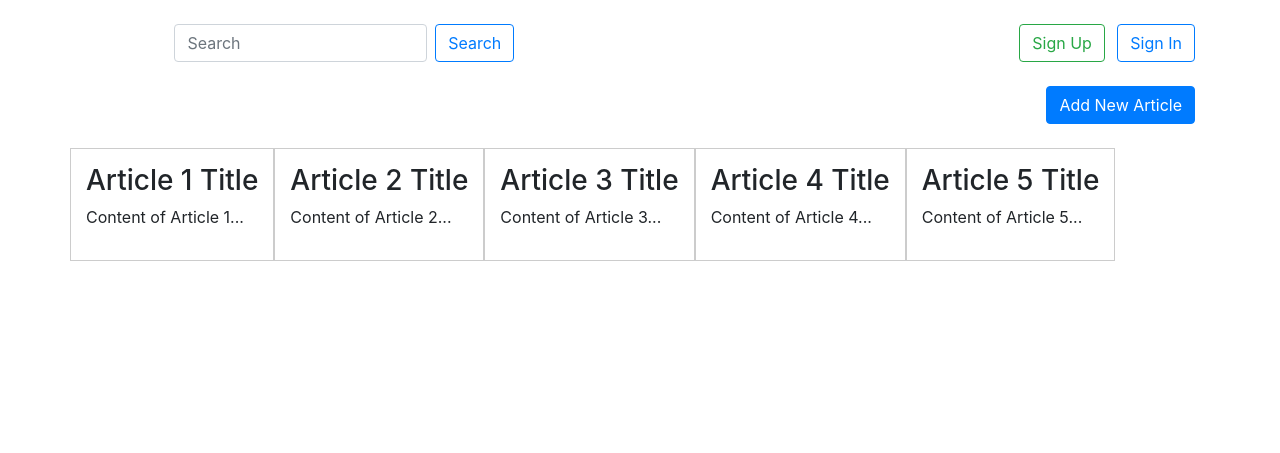
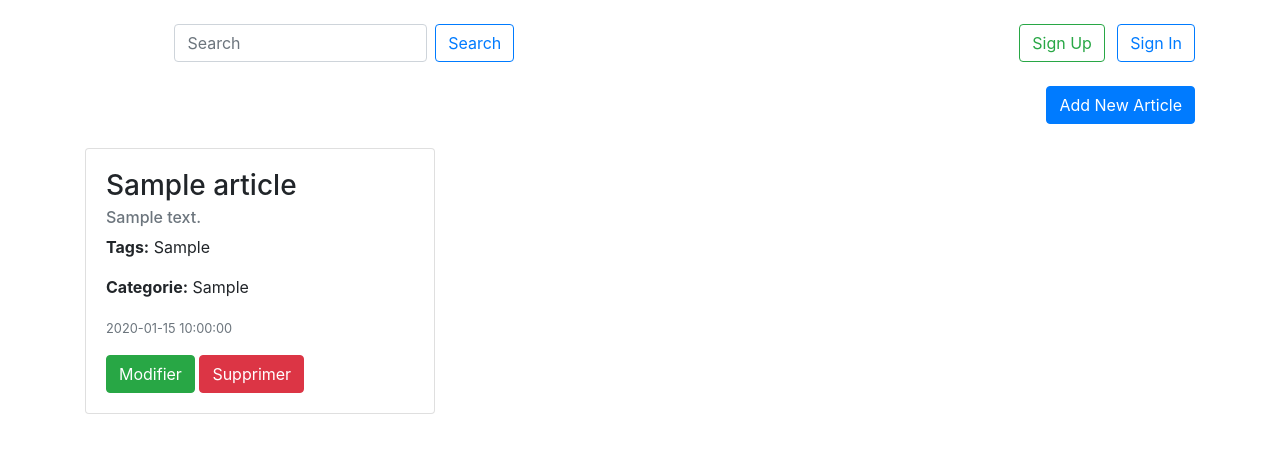
Before and after one commit to Youcode-Classe-E-2023-2024/elmehdi_elfari_Wiki, a PHP site: template views/wiki_view.php in a window 1280 px wide. Shown: the part 58-511 px from the top of the page. Run offline with PHP 8.4, Linux system fonts and the light colour scheme; the template is opened without the code that fills it: most values are stand-ins (such as "Sample title", 1, 10 or a date in 2020).

Commit message:
wiki view

```diff
--- a/views/wiki_view.php
+++ b/views/wiki_view.php
@@ -35,30 +35,26 @@
                 <a href="index.php?page=addarticle" class="btn btn-primary">Add New Article</a>
             </div>
         </div>
-        <div class="row mt-4">
-            <div class="article">
-                <h3>Article 1 Title</h3>
-                <p>Content of Article 1...</p>
-            </div>
-            <div class="article">
-                <h3>Article 2 Title</h3>
-                <p>Content of Article 2...</p>
-            </div>
-            <div class="article">
-                <h3>Article 3 Title</h3>
-                <p>Content of Article 3...</p>
-            </div>
-            <div class="article">
-                <h3>Article 4 Title</h3>
-                <p>Content of Article 4...</p>
-            </div>
-            <div class="article">
-                <h3>Article 5 Title</h3>
-                <p>Content of Article 5...</p>
-            </div>
+
+        <div class="row mt-4 contentwiki">
+            <?php foreach ($articles as $article) : ?>
+                <div class="col-md-4 mb-3">
+                    <div class="card">
+                        <div class="card-body">
+                            <h3 class="card-title"><?= $article['article_title']; ?></h3>
+                            <h6 class="card-subtitle mb-2 text-muted"><?= $article['article_content']; ?></h6>
+                            <p class="card-text"><strong>Tags:</strong> <?= $article['article_tags']; ?></p>
+                            <p class="card-text"><strong>Categorie:</strong> <?= $article['article_categorie']; ?></p>
+                            <p class="card-text"><small class="text-muted"><?= $article['create_at']; ?></small></p>
+                            <button class="btn btn-success">Modifier</button>
+                            <button class="btn btn-danger">Supprimer</button>
+                        </div>
+                    </div>
+                </div>
+            <?php endforeach; ?>
         </div>
     </div>
-    </div>
+
 
     <script src="https://stackpath.bootstrapcdn.com/bootstrap/4.5.2/js/bootstrap.min.js"></script>
     <script src="https://stackpath.bootstrapcdn.com/bootstrap/4.5.2/js/bootstrap.bundle.min.js"></script>
```
